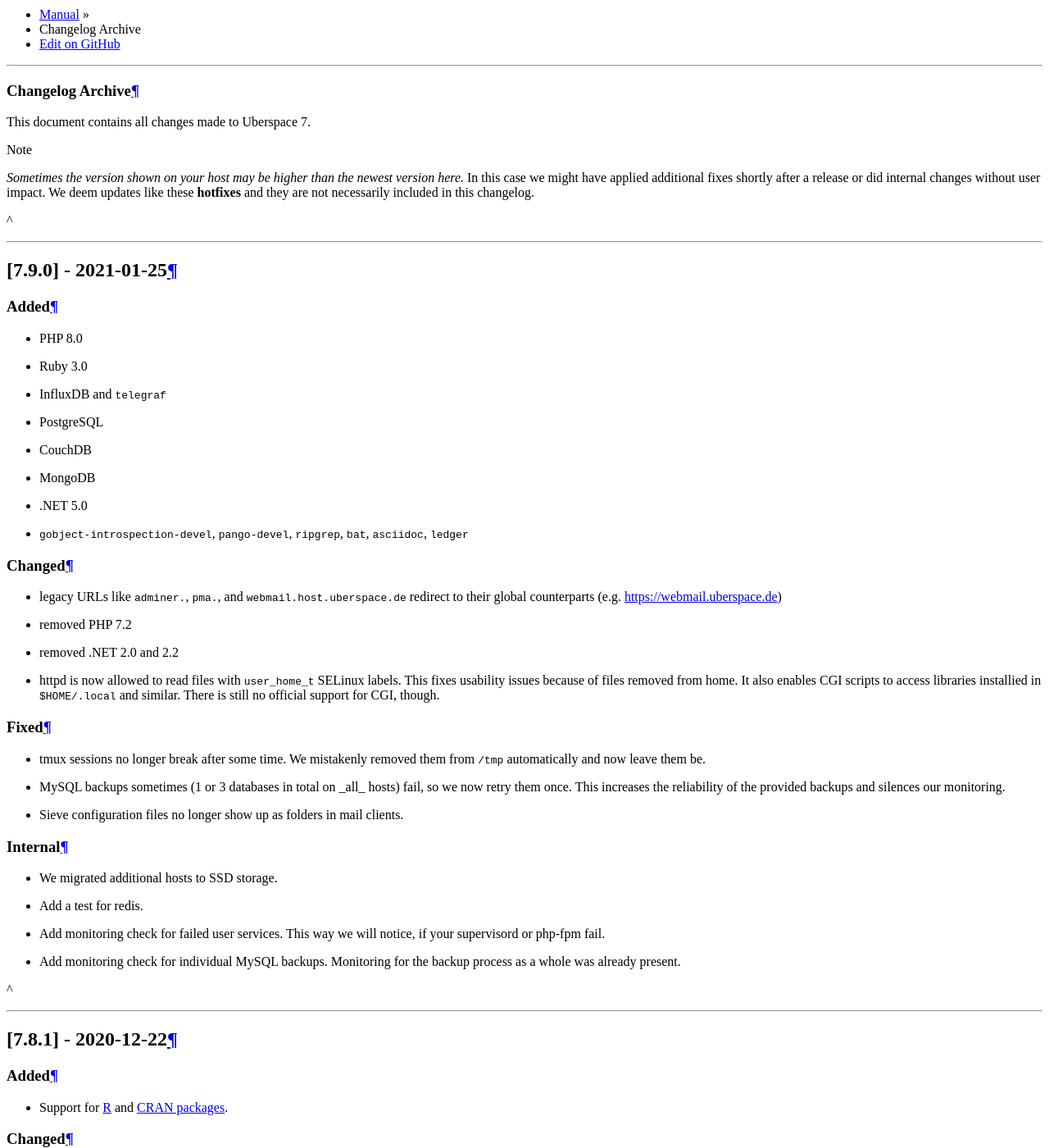
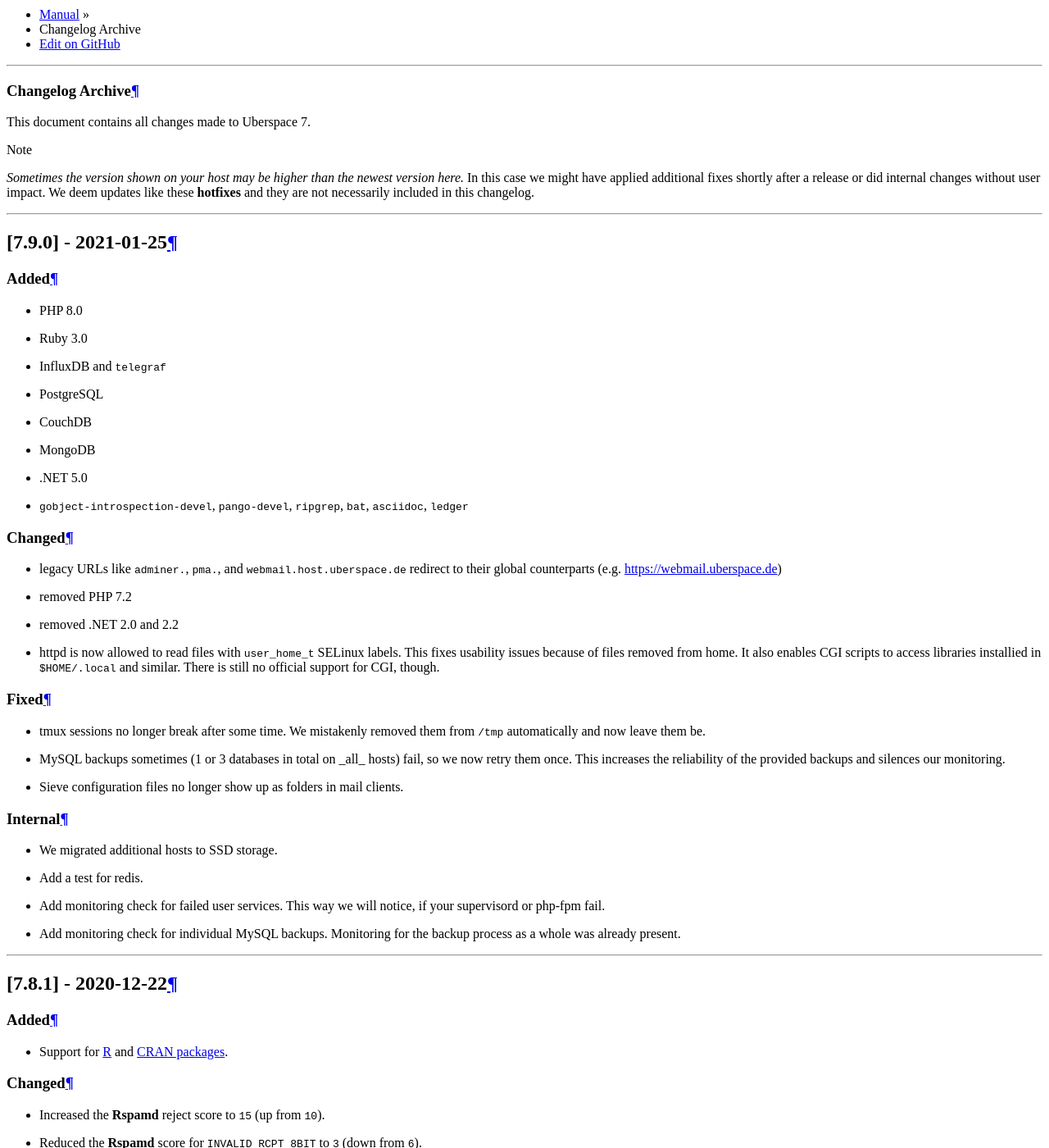
Before and after one commit to Uberspace/manual, a Sphinx documentation site: the page built from source/changelog_archive.rst, in a window 1280 px wide and 1400 px high, scrolled down 1746 px. Shown: the whole window at 82% size. Built offline with Sphinx 7.4.7 and the Read the Docs theme 2.0.0, drawn with Linux system fonts in a browser that asks for light colours; some of the changed text lies outside the part shown.

Commit message:
remove extraneous carent

```diff
--- a/source/changelog_archive.rst
+++ b/source/changelog_archive.rst
@@ -9,7 +9,7 @@
 .. include:: includes/hotfix-version.rst
 
 {# add/edit files in source/changelog to generate new changelog entries #}
-{% for entry in changelog_entries %}^
+{% for entry in changelog_entries %}
 
 ----
 
```
